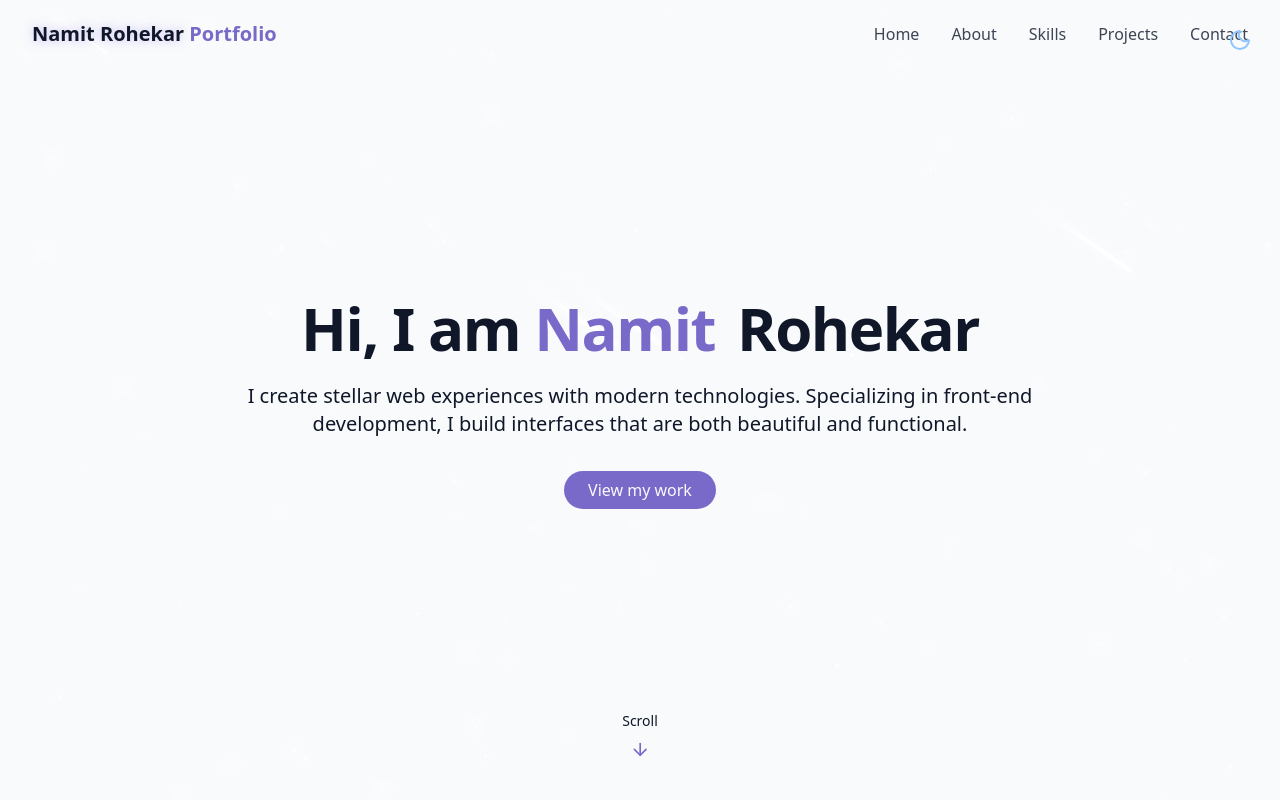
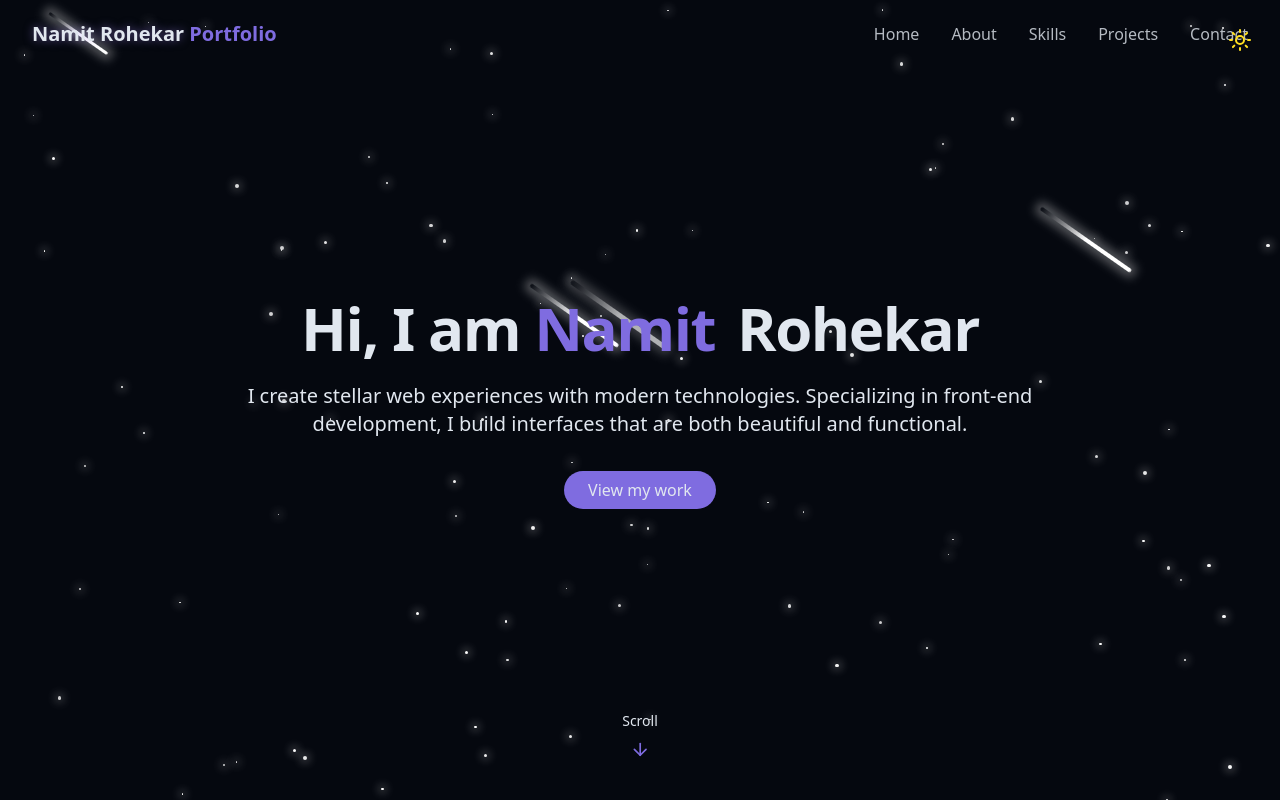
Before and after one commit to namitrohekar/react-portfolio, a React (Vite) app: page / in a window 1280 px wide. Shown: the top 800 px of the page. Built offline with nearby package versions, Linux system fonts and the light colour scheme.

Commit message:
Set dark theme as default and cleaned up ThemeToggle

```diff
--- a/src/components/ThemeToggle.jsx
+++ b/src/components/ThemeToggle.jsx
@@ -1,47 +1,49 @@
-import {useEffect, useState} from "react";
-import {Sun , Moon } from "lucide-react";
+import { useEffect, useState } from "react";
+import { Sun, Moon } from "lucide-react";
 import { cn } from "../lib/util";
 
+export const ThemeToggle = () => {
+  const [isDarkMode, setIsDarkMode] = useState(false);
 
-export const ThemeToggle = () => {
-   const[isDarkMode, setIsDarkMode] = useState(false);
-   useEffect (()=>{
-      const storedTheme =localStorage.getItem("theme")
-      if (storedTheme == "dark") {
-        setIsDarkMode(true)
+  useEffect(() => {
+    const storedTheme = localStorage.getItem("theme");
+
+    if (storedTheme === "dark") {
+      setIsDarkMode(true);
       document.documentElement.classList.add("dark");
-      }else{
-         localStorage.setItem("theme","light");
-        setIsDarkMode(false);
+    } else {
+      // Default to dark theme if not set
+      localStorage.setItem("theme", "dark");
+      setIsDarkMode(true);
+      document.documentElement.classList.add("dark");
     }
-   },[])
+  }, []);
 
   const toggleTheme = () => {
-    if (isDarkMode){
+    if (isDarkMode) {
       document.documentElement.classList.remove("dark");
-      localStorage.setItem("theme","light");
+      localStorage.setItem("theme", "light");
       setIsDarkMode(false);
-    } else{
+    } else {
       document.documentElement.classList.add("dark");
-      localStorage.setItem("theme","dark");
+      localStorage.setItem("theme", "dark");
       setIsDarkMode(true);
     }
   };
 
-
-
   return (
     <button
       onClick={toggleTheme}
-      className={ cn ("fixed max-sm:hidden top-5 right-5 z-50 p-2 rounded-full transition-colors duration 300",
-        "focus:outlin-hiddem"
-      )}>
-        {" "}
-        {isDarkMode? (
-            <Sun  className="h-6 w-6 text-yellow-300"/>
-        ):(
-        <Moon className="h-6 w-6 text-blue-300"/>
-        )   }
+      className={cn(
+        "fixed max-sm:hidden top-5 right-5 z-50 p-2 rounded-full transition-colors duration-300",
+        "focus:outline-none"
+      )}
+    >
+      {isDarkMode ? (
+        <Sun className="h-6 w-6 text-yellow-300" />
+      ) : (
+        <Moon className="h-6 w-6 text-blue-300" />
+      )}
     </button>
   );
 };
```
Lines whose indentation alone changed are shown as unchanged.
